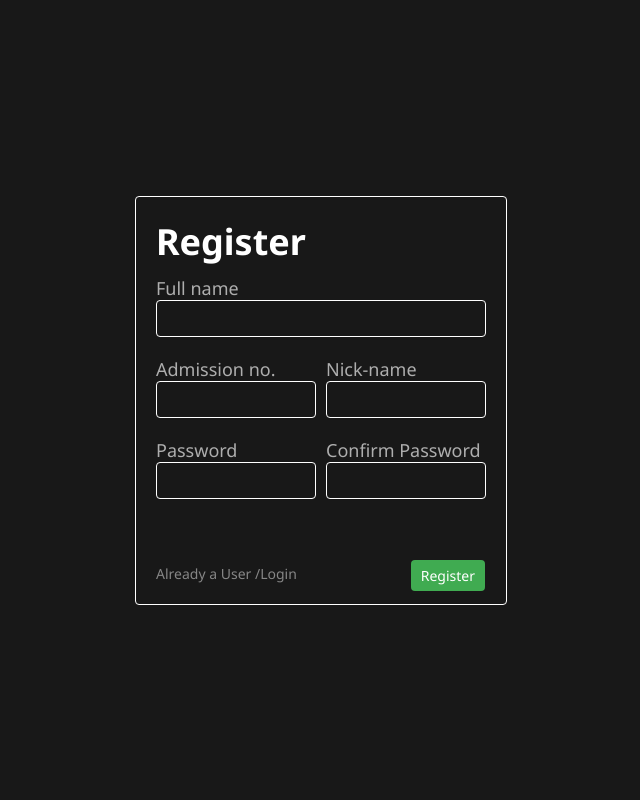
After one commit to farizest/FundManagementApp, a Python web app: template templates/register.html in a window 1280 px wide. The commit adds this page. Shown: the whole page, without its empty margins (319-959 px from the left). Run offline with Jinja, Linux system fonts and the light colour scheme; the template is opened without the code that fills it, so the values that code supplies are empty.

Commit message:
login and register page crested

```diff
--- /dev/null
+++ b/static/register.css
@@ -0,0 +1,79 @@
+body{
+    display: flex;
+    justify-content:center;
+    align-items: center;
+    height: 100vh;
+}
+#register{
+    border: 1px solid white;
+    height: 367px;
+    width: 100%;
+    border-radius: 4px;
+    padding: 20px;
+    max-width: 330px;
+
+}
+.input-container{
+    display: flex;
+    flex-direction: column;
+}
+.input-container input{
+    border:1px solid white;
+    border-radius:4px;
+    background-color:#181818;
+    padding: 10px;
+
+
+
+}
+section.container{
+    position: relative;
+    height:300px;
+    padding: 10px 0;
+}
+.input-container label{
+  color:  #aeaeae;
+  font-size: 18px;
+  font-weight: 400;
+}
+.container div.sub-container{
+ display: flex;
+ justify-content: space-between;
+ margin-top: 20px;
+
+
+
+}
+div.sub-container div.input-container{
+    width:160px;
+}
+div.bottom{
+   display: flex;
+   justify-content: space-between;
+    position: absolute;
+    bottom: 0;
+    text-align: center;
+    width: 329px;
+
+
+}
+div.bottom a{
+    text-decoration:none;
+    color: #868686;
+    font-size: 14px;
+    font-weight: 400;
+
+}
+div.bottom div.button a{
+    color: white;
+    padding:6px 10px;
+    border-radius: 4px;
+    background-color:  #40AB51;
+    font-size: 14px;
+    font-weight: 400;
+}
+div.bottom  a:hover{
+    transition: color 0.3s;
+    color: white;
+
+}
--- a/static/styles.css
+++ b/static/styles.css
@@ -32,3 +32,6 @@ h5{
 a{
     text-decoration: none;
 }
+input:focus {
+    color:white;
+}
--- /dev/null
+++ b/templates/register.html
@@ -0,0 +1,49 @@
+<!DOCTYPE html>
+<html lang="en">
+<head>
+    <meta charset="UTF-8">
+    <meta name="viewport" content="width=device-width, initial-scale=1.0">
+    <title>Document</title>
+    <link rel="stylesheet" href="../static/styles.css">
+    <link rel="stylesheet" href="../static/register.css">
+</head>
+<body>
+    <section id="register">
+        <div class="head">
+            <h3>Register</h3>
+        </div>
+       <section class="container">
+            <div class="input-container">
+                <label for="">Full name</label>
+                <input type="text">
+            </div>
+            <div class="sub-container">
+                <div class="input-container">
+                    <label for="">Admission no.</label>
+                    <input type="text">
+                </div>
+                <div class="input-container">
+                    <label for="">Nick-name</label>
+                    <input type="text">
+                </div>
+            </div>
+           <div class="sub-container">
+            <div class="input-container">
+                <label for="">Password</label>
+                <input type="password">
+            </div>
+            <div class="input-container">
+                <label for="">Confirm Password</label>
+                <input type="password">
+            </div>
+           </div>
+            <div class="bottom">
+                <a href="">Already a User /Login</a>
+                <div class="button">
+                    <a href="">Register</a>
+                </div>
+            </div>
+       </section>
+    </section>
+</body>
+</html>
```
Also changed, not shown: static/event-add.css (+13 -1 lines), static/login.css (added, +58 -0 lines), templates/event-add.html (+21 -9 lines), templates/login.html (added, +32 -0 lines), templates/event-details.html (line endings or trailing spaces).
